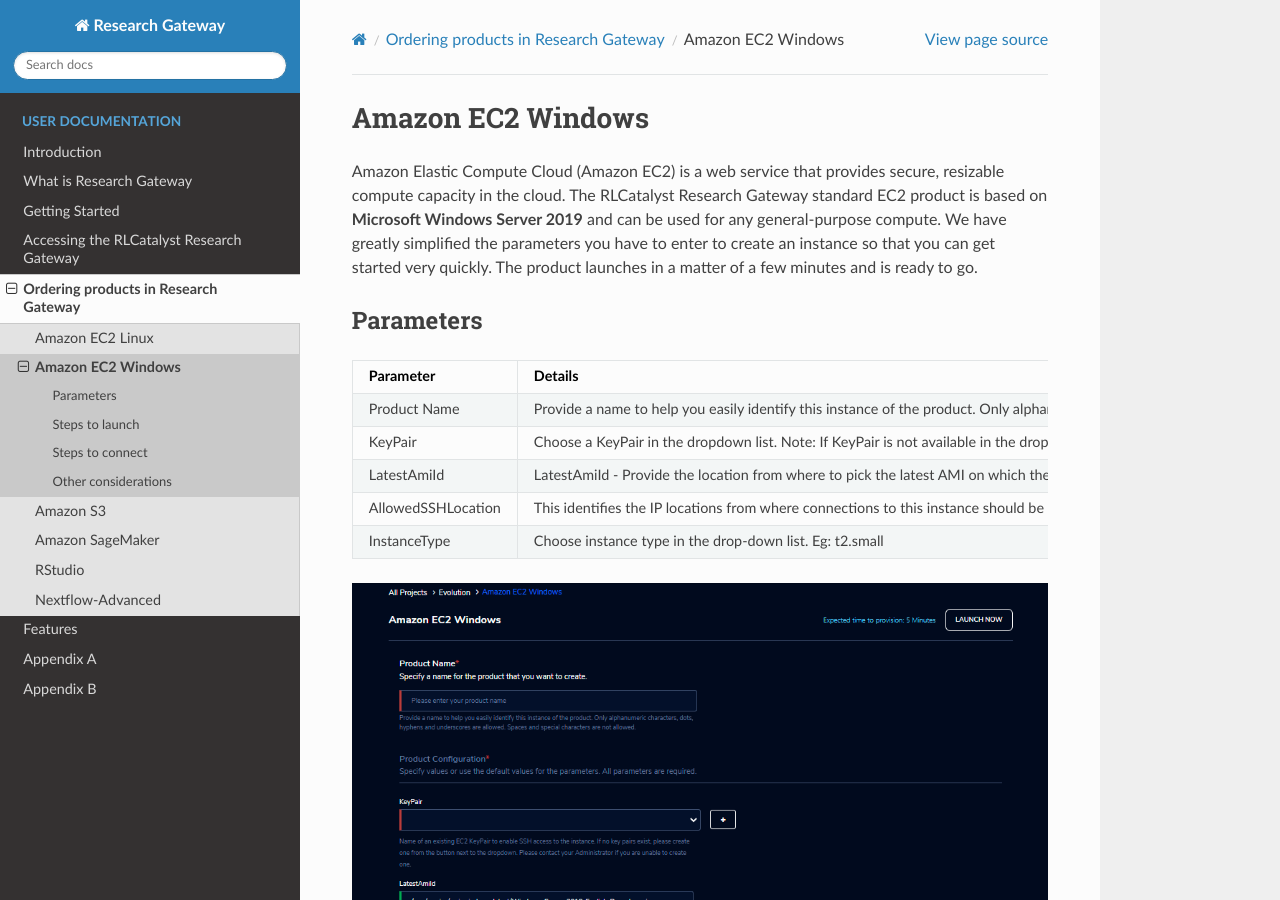
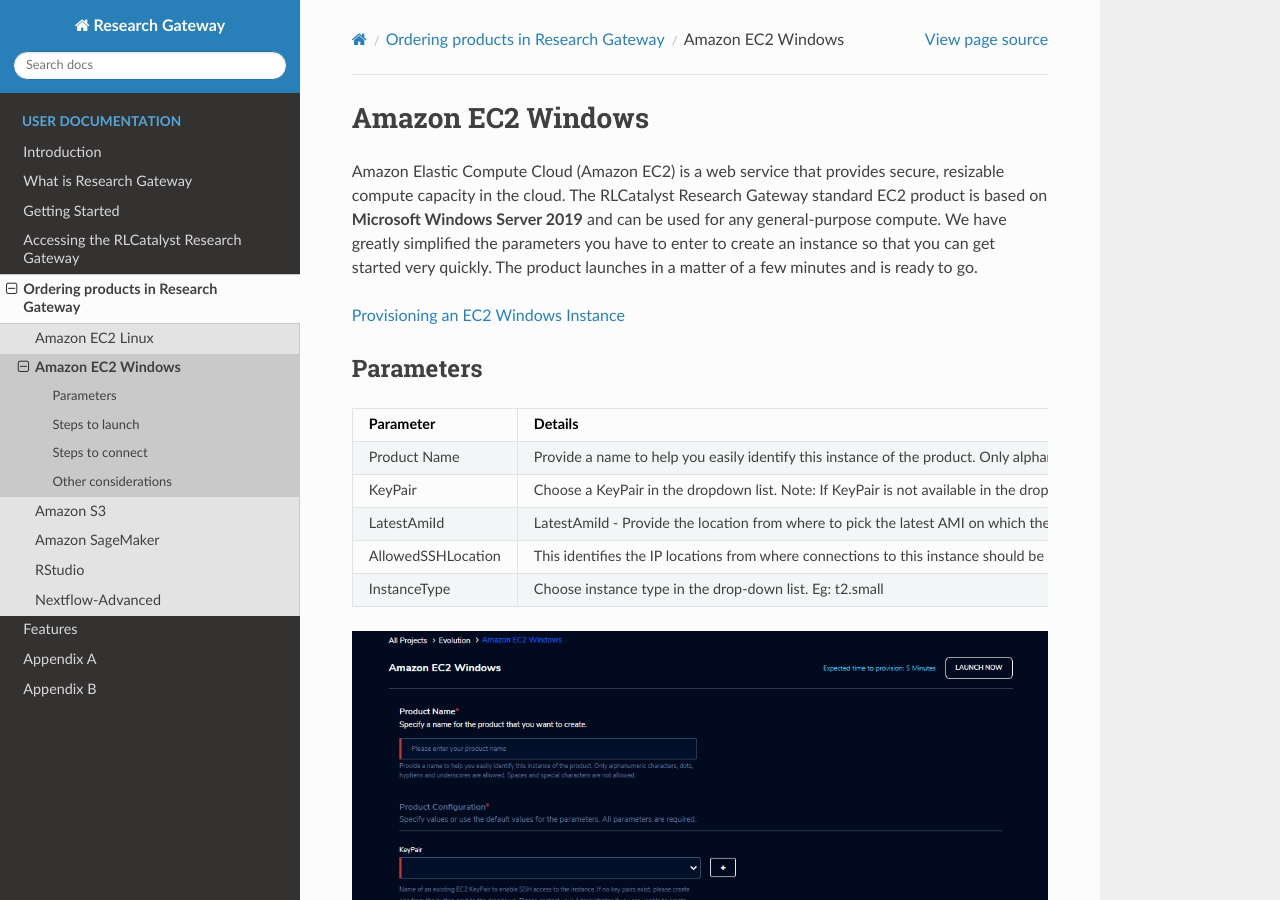
Before and after one commit to RLOpenCatalyst/rg-doc, a Sphinx documentation site: the page built from source/windows.rst, in a window 1280 px wide and 900 px high. Built offline with Sphinx 7.4.7 and the Read the Docs theme 2.0.0, drawn with Linux system fonts in a browser that asks for light colours; some of the changed lines change nothing that is shown.

Commit message:
<added video link for EC2-Windows>

```diff
--- a/source/conf.py
+++ b/source/conf.py
@@ -22,7 +22,7 @@
 author = 'Relevance Lab'
 
 # The full version, including alpha/beta/rc tags
-release = '1.7.0'
+release = '1.7.3'
 
 
 # -- General configuration ---------------------------------------------------
--- a/source/windows.rst
+++ b/source/windows.rst
@@ -2,6 +2,8 @@
 ===================
 
 Amazon Elastic Compute Cloud (Amazon EC2) is a web service that provides secure, resizable compute capacity in the cloud. The RLCatalyst Research Gateway standard EC2 product is based on **Microsoft Windows Server 2019** and can be used for any general-purpose compute. We have greatly simplified the parameters you have to enter to create an instance so that you can get started very quickly. The product launches in a matter of a few minutes and is ready to go.
+
+`Provisioning an EC2 Windows Instance <https://youtu.be/DktIx1Fsvs8>`_
 
 Parameters
 -----------
```
